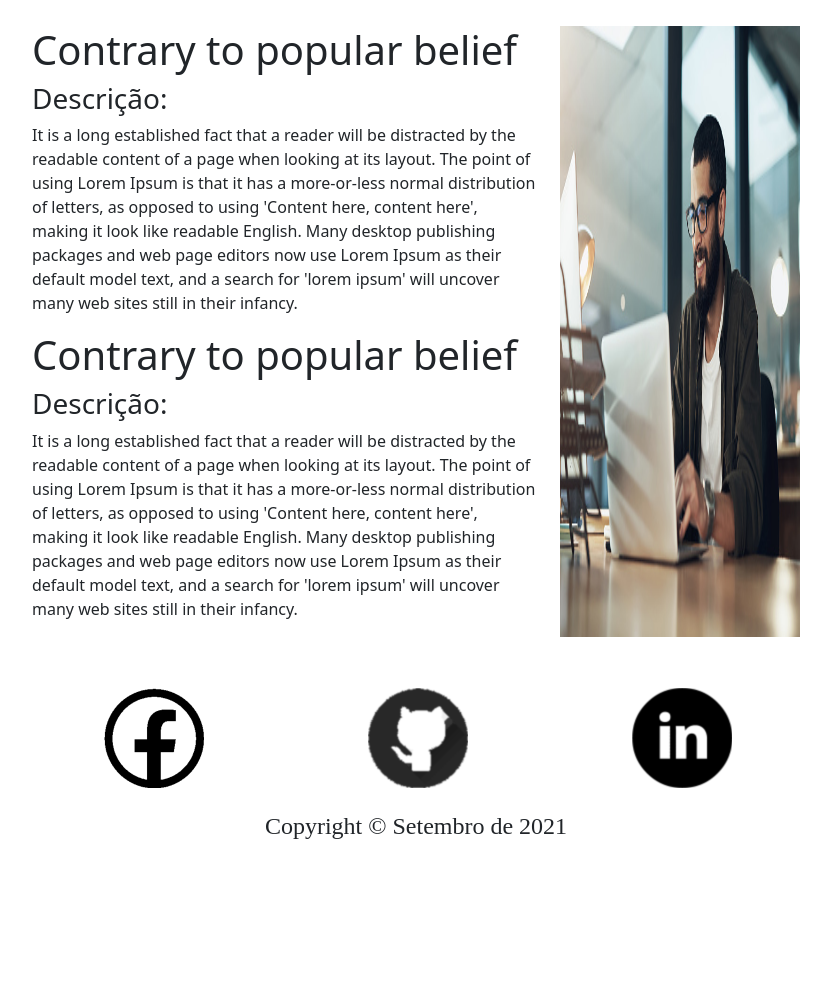
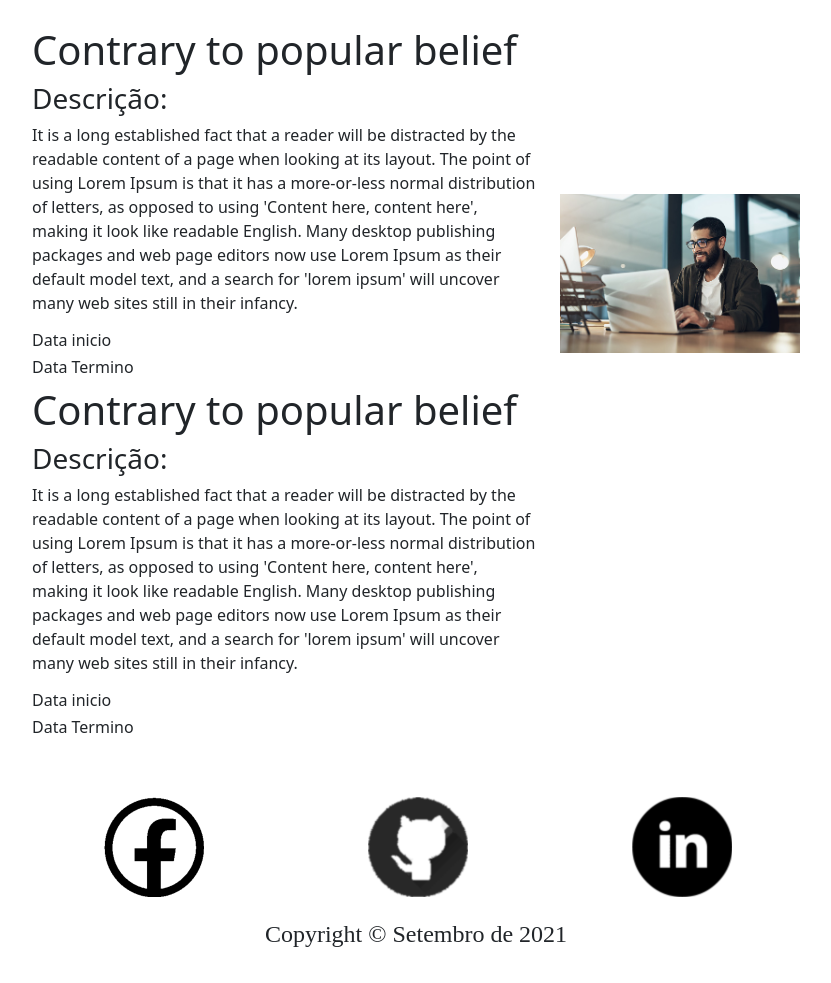
Before and after one commit to jesiqueira/devweb, a Flask app: page /about in a window 1280 px wide. Shown: the part 98-1081 px from the top of the page, without its empty margins (224-1055 px from the left). Before the commit the page ends 937 px from the top, so only its background shows below. Run offline with Flask 2, Linux system fonts and the light colour scheme.

Commit message:
incluido css imagem págna about

```diff
--- a/static/css/about.css
+++ b/static/css/about.css
@@ -1,4 +1,3 @@
 .img-home img{
-    width: 100%;
-    height: 100%;
+    padding-top: 70%;
 }
--- a/templates/about.html
+++ b/templates/about.html
@@ -13,6 +13,10 @@
                 desktop publishing packages and web page editors now use Lorem Ipsum as their default model text, and a
                 search for 'lorem ipsum' will uncover many web sites still in their infancy.
             </p>
+            <div>
+                <h6>Data inicio</h6>
+                <h6>Data Termino</h6>
+            </div>
             <h1 class="fs-1">Contrary to popular belief</h1>
             <h3>Descrição:</h3>
             <p>
@@ -22,9 +26,13 @@
                 desktop publishing packages and web page editors now use Lorem Ipsum as their default model text, and a
                 search for 'lorem ipsum' will uncover many web sites still in their infancy.
             </p>
+            <div class="about-data">
+                <h6>Data inicio</h6>
+                <h6>Data Termino</h6>
+            </div>
         </div>
         <div class="col-4 img-home">
-            <img src="/static/img/1.jpg" alt="">
+            <img src="/static/img/1.jpg" class="img-fluid" alt="">
         </div>
     </div>
 
```
